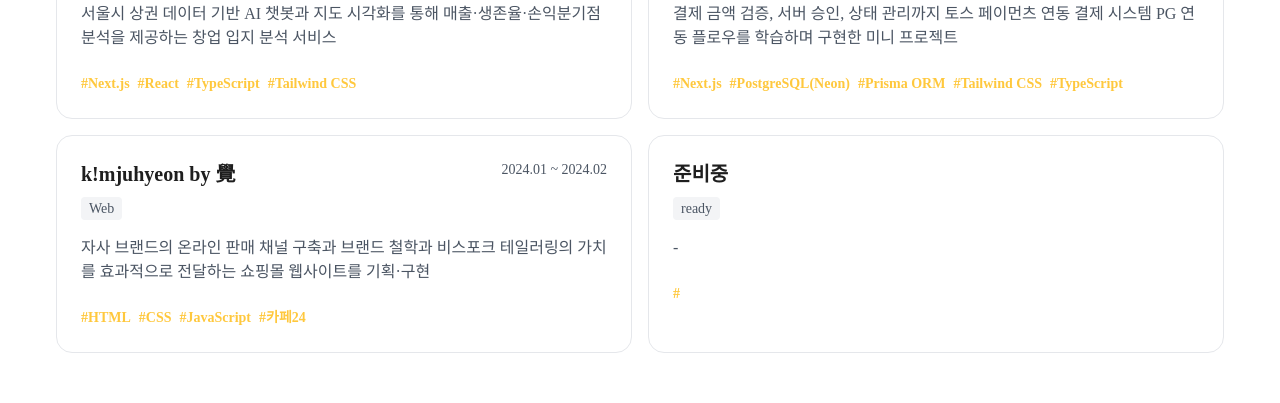
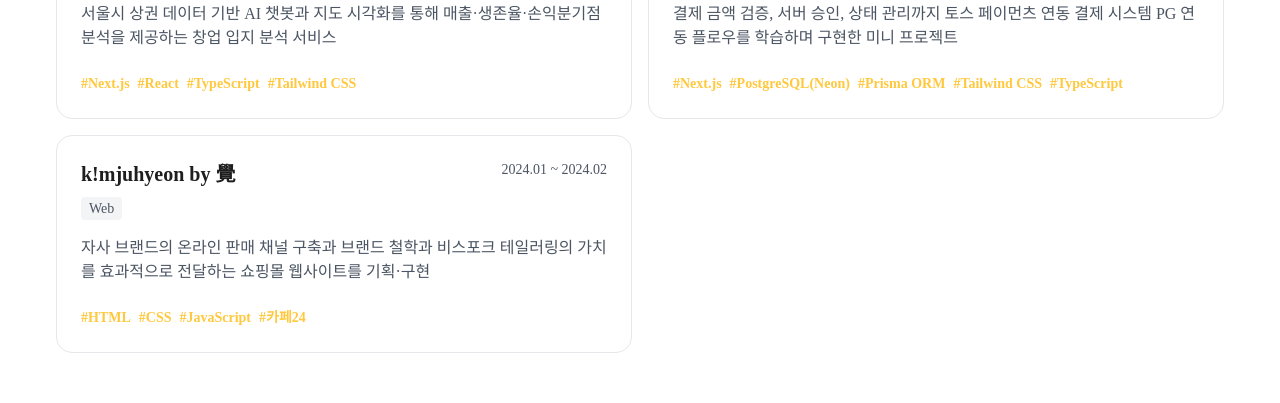
Before and after one commit to thisisyello/thisisyello.github.io, a Next.js app: page / in a window 1280 px wide. Shown: the part 1060-1463 px from the top of the page. Built offline with nearby package versions, Linux system fonts and the light colour scheme; a web font is replaced by a local one.

Commit message:
refactor: 아이콘 추가, 준비중 삭제

```diff
--- a/src/app/project/page.tsx
+++ b/src/app/project/page.tsx
@@ -2,6 +2,7 @@
 
 import { projects } from "@/data/projects";
 import Card from "@/components/ui/card";
+import { FaExternalLinkAlt, FaFilePdf, FaGithub } from "react-icons/fa";
 
 export default function ProjectPage() {
     return (
@@ -52,8 +53,9 @@ export default function ProjectPage() {
                                     href={project.github}
                                     target="_blank"
                                     rel="noreferrer"
-                                    className="px-4 py-2 rounded-full border border-gray-300 dark:border-gray-700 bg-white/80 dark:bg-gray-900/80 text-sm font-medium hover:border-primary hover:text-primary transition-colors"
+                                    className="px-4 py-2 rounded-full border border-gray-300 dark:border-gray-700 bg-white/80 dark:bg-gray-900/80 text-sm font-medium hover:border-primary hover:text-primary transition-colors inline-flex items-center gap-2"
                                 >
+                                    <FaGithub className="text-sm" />
                                     GitHub
                                 </a>
                             )}
@@ -62,8 +64,9 @@ export default function ProjectPage() {
                                     href={project.link}
                                     target="_blank"
                                     rel="noreferrer"
-                                    className="px-4 py-2 rounded-full border border-gray-300 dark:border-gray-700 bg-white/80 dark:bg-gray-900/80 text-sm font-medium hover:border-primary hover:text-primary transition-colors"
+                                    className="px-4 py-2 rounded-full border border-gray-300 dark:border-gray-700 bg-white/80 dark:bg-gray-900/80 text-sm font-medium hover:border-primary hover:text-primary transition-colors inline-flex items-center gap-2"
                                 >
+                                    <FaExternalLinkAlt className="text-sm" />
                                     사이트
                                 </a>
                             )}
@@ -72,8 +75,9 @@ export default function ProjectPage() {
                                     href={project.pdfUrl}
                                     target="_blank"
                                     rel="noreferrer"
-                                    className="px-4 py-2 rounded-full border border-gray-300 dark:border-gray-700 bg-white/80 dark:bg-gray-900/80 text-sm font-medium hover:border-primary hover:text-primary transition-colors"
+                                    className="px-4 py-2 rounded-full border border-gray-300 dark:border-gray-700 bg-white/80 dark:bg-gray-900/80 text-sm font-medium hover:border-primary hover:text-primary transition-colors inline-flex items-center gap-2"
                                 >
+                                    <FaFilePdf className="text-sm" />
                                     자세히보기
                                 </a>
                             )}
--- a/src/components/main/project-section.tsx
+++ b/src/components/main/project-section.tsx
@@ -3,6 +3,7 @@
 import { projects } from "@/data/projects";
 import Card from "@/components/ui/card";
 import Link from "next/link";
+import { FaExternalLinkAlt, FaFilePdf, FaGithub } from "react-icons/fa";
 
 export default function ProjectSection() {
     return (
@@ -53,8 +54,9 @@ export default function ProjectSection() {
                                     href={project.github}
                                     target="_blank"
                                     rel="noreferrer"
-                                    className="px-4 py-2 rounded-full border border-gray-300 dark:border-gray-700 bg-white/80 dark:bg-gray-900/80 text-sm font-medium hover:border-primary hover:text-primary transition-colors"
+                                    className="px-4 py-2 rounded-full border border-gray-300 dark:border-gray-700 bg-white/80 dark:bg-gray-900/80 text-sm font-medium hover:border-primary hover:text-primary transition-colors inline-flex items-center gap-2"
                                 >
+                                    <FaGithub className="text-sm" />
                                     GitHub
                                 </a>
                             )}
@@ -63,8 +65,9 @@ export default function ProjectSection() {
                                     href={project.link}
                                     target="_blank"
                                     rel="noreferrer"
-                                    className="px-4 py-2 rounded-full border border-gray-300 dark:border-gray-700 bg-white/80 dark:bg-gray-900/80 text-sm font-medium hover:border-primary hover:text-primary transition-colors"
+                                    className="px-4 py-2 rounded-full border border-gray-300 dark:border-gray-700 bg-white/80 dark:bg-gray-900/80 text-sm font-medium hover:border-primary hover:text-primary transition-colors inline-flex items-center gap-2"
                                 >
+                                    <FaExternalLinkAlt className="text-sm" />
                                     사이트
                                 </a>
                             )}
@@ -73,8 +76,9 @@ export default function ProjectSection() {
                                     href={project.pdfUrl}
                                     target="_blank"
                                     rel="noreferrer"
-                                    className="px-4 py-2 rounded-full border border-gray-300 dark:border-gray-700 bg-white/80 dark:bg-gray-900/80 text-sm font-medium hover:border-primary hover:text-primary transition-colors"
+                                    className="px-4 py-2 rounded-full border border-gray-300 dark:border-gray-700 bg-white/80 dark:bg-gray-900/80 text-sm font-medium hover:border-primary hover:text-primary transition-colors inline-flex items-center gap-2"
                                 >
+                                    <FaFilePdf className="text-sm" />
                                     자세히보기
                                 </a>
                             )}
--- a/src/data/projects.ts
+++ b/src/data/projects.ts
@@ -46,14 +46,4 @@ export const projects: Project[] = [
         pdfUrl: "/Designer_portfolio.pdf",
         date: "2024.01 ~ 2024.02",
     },
-    {
-        id: "4",
-        title: "준비중",
-        description:"-",
-        category: "ready",
-        techStack: [""],
-        github: "",
-        link: "",
-        date: "",
-    },
 ];
```
